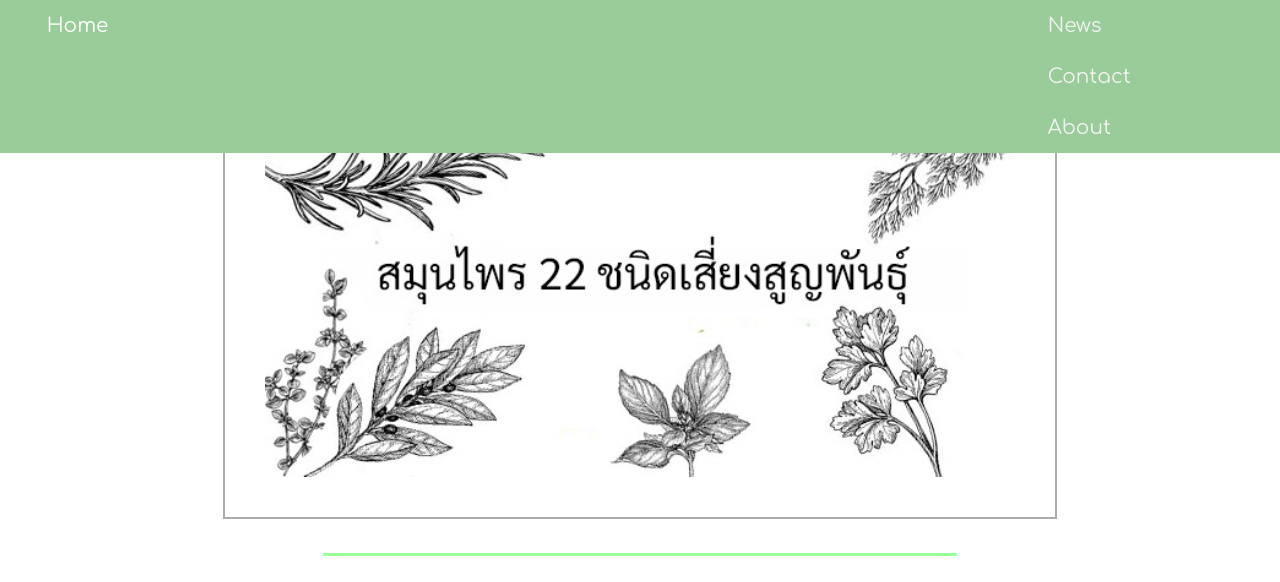
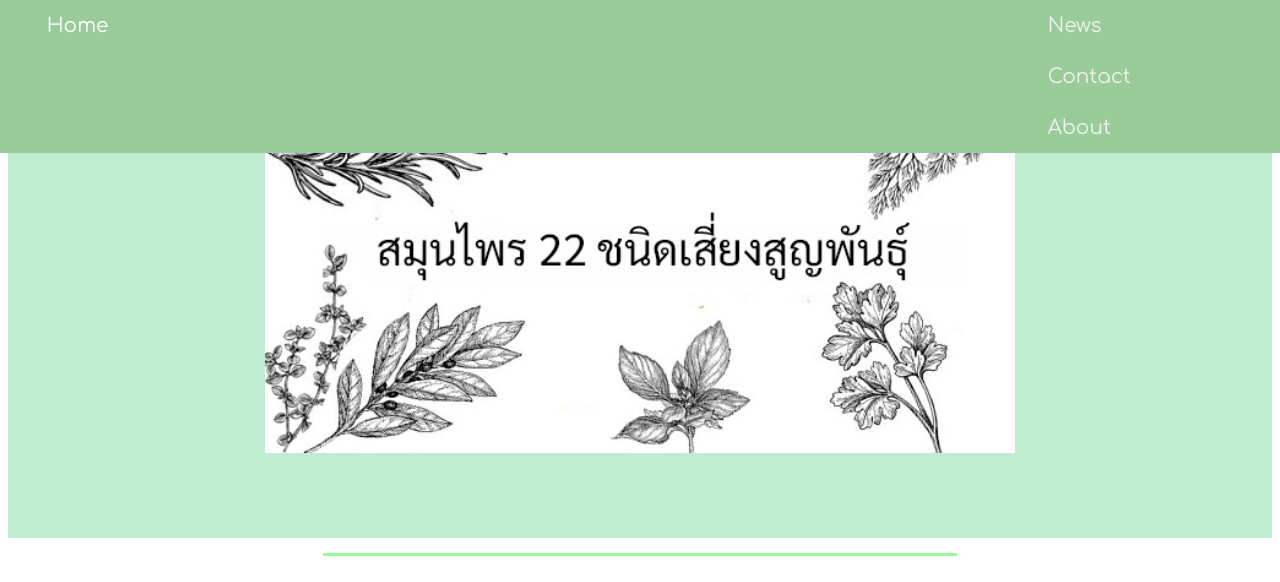
Before and after one commit to Manassawinzz/webdev, a plain HTML site: page index.html in a window 1280 px wide. Shown: the top 582 px of the page. Drawn offline with Linux system fonts and the light colour scheme; a web font is replaced by a local one.

Commit message:
edit color

```diff
--- a/style.css
+++ b/style.css
@@ -36,11 +36,15 @@
 .container{
   display: grid;
   grid-template-rows: auto 250px;
+  width: 100%;
+  left: 0px;
 }
 .main{
-  margin-top: 50px;
+  margin-top: 30px;
   display: grid;
   grid-template-rows: 500px auto;
+  left: 0px;
+  width: 100%;
 }
 .footer {
   display: grid;
@@ -60,9 +64,10 @@
 .logo{
   display: grid;
   place-items: center;
+  background-color: #c0edd0;
+
 }
 .logo img {
-  border: 2px solid #acacac;
   padding: 40px;
   /* border-radius: 10px;  */
   /* box-shadow: 0 0 5px rgba(0, 0, 0, 0.3);  */
@@ -74,7 +79,7 @@
   width: 50%;
   height: 1px;
   background-color: #99ff99;
-  margin-top: 30px;
+  margin-top: 60px;
 }
 .data{
   display: grid;
```
